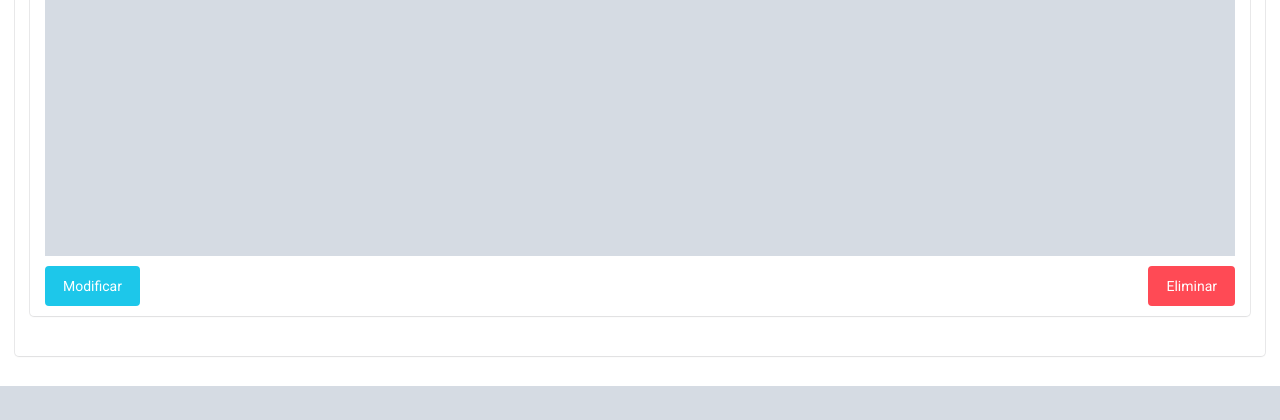
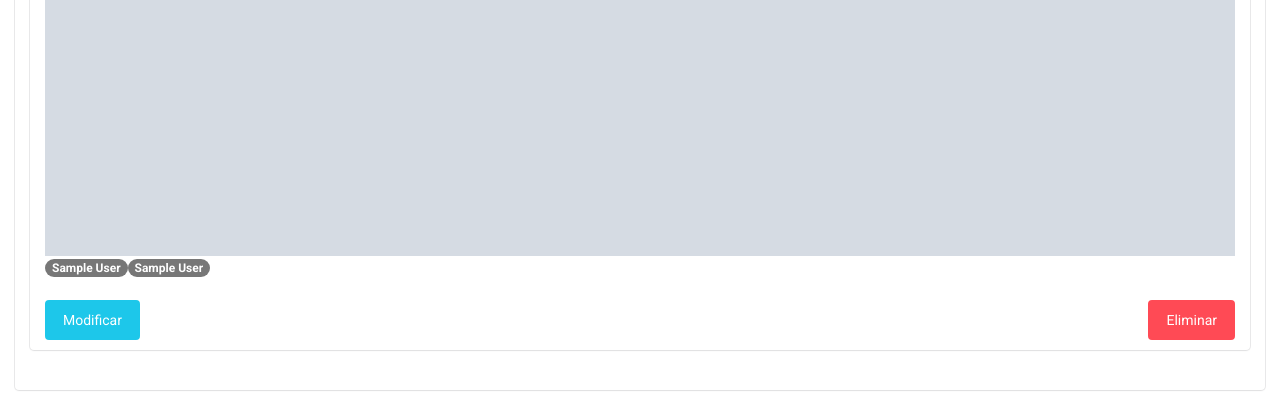
Before and after one commit to Luisda199824/EjeTurismo, a Django app: page /administrador/noticias/ in a window 1280 px wide. Shown: the part 859-1279 px from the top of the page. Before the commit the page ends 1245 px from the top, so only its background shows below. Run offline with Django 3.2, Linux system fonts and the light colour scheme; a user stored in the database is signed in; tables that the repository leaves empty hold one stand-in row (values such as "Sample post"); grey boxes marked "Sample" are stand-in pictures; parts of the project's set-up code (start-up, migrations or seed data) failed here and were passed over; some libraries are stand-ins or nearby versions.

Commit message:
Interes y municipio

```diff
--- a/templates/noticias/index.html
+++ b/templates/noticias/index.html
@@ -22,6 +22,7 @@
                 {% else %}
                     <img src="/media/{{ noticia.imagen }}" width="100%">
                 {% endif %}
+                    <p><span class="badge badge-default">{{ noticia.administrador.municipio.nombre }}</span><span class="badge badge-default">{{ noticia.interes.nombre }}</span></p>
                 {% if type_user == "administrador" %}
                     <a class="btn btn-info btn-fill" style="margin-top:10px;" href="/administrador/noticias/modify/{{ noticia.id }}">Modificar</a>
                     <a class="btn btn-danger btn-fill pull-right" style="margin-top:10px;" href="/administrador/noticias/delete/{{ noticia.id }}">Eliminar</a>
```
